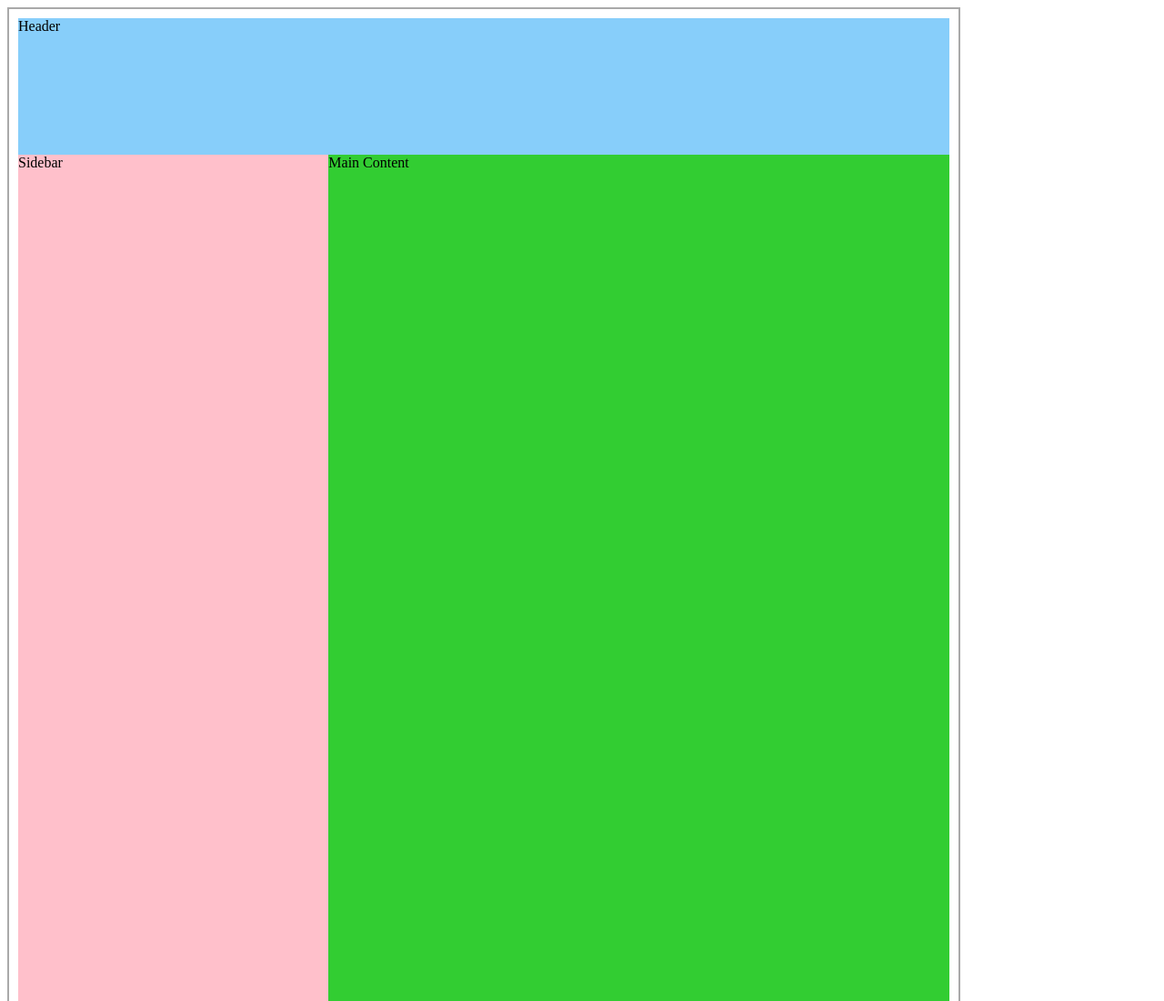
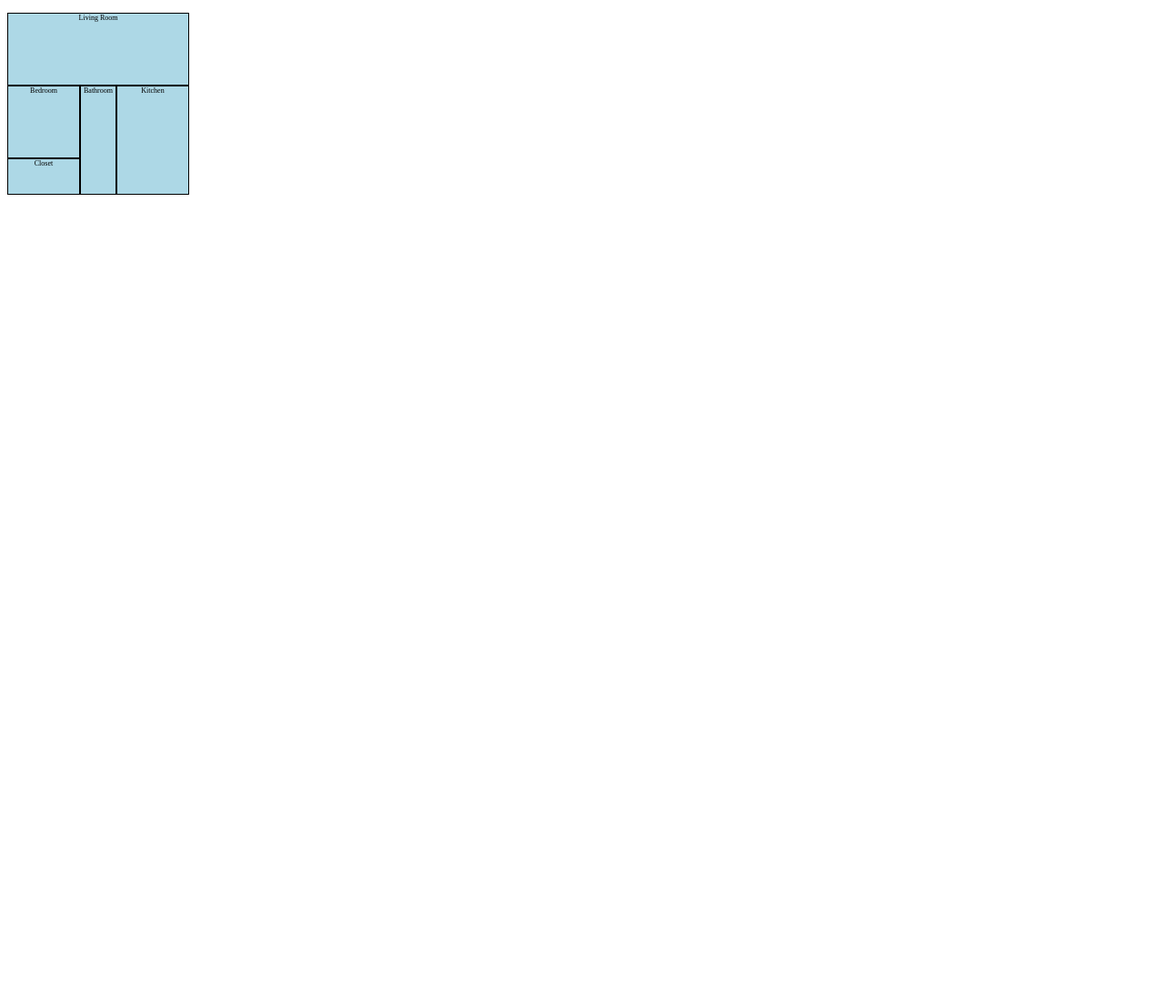
Before and after one commit to atleastonebearplease/code-library, a plain HTML site: page HTML-CSS/experiment-with-css-grid/index.html in a window 1280 px wide. Shown: the top 1100 px of the page at 91% size. Drawn offline with Linux system fonts and the light colour scheme.

Commit message:
feat: Add house layout using grid

```diff
--- a/HTML-CSS/experiment-with-css-grid/index.html
+++ b/HTML-CSS/experiment-with-css-grid/index.html
@@ -8,9 +8,11 @@
 </head>
 <body>
     <div class="container">
-        <div class="side-bar">Sidebar</div>
-        <div class="main-content">Main Content</div>
-        <div class="header">Header</div>
+        <div class="room" id="living-room">Living Room</div>
+        <div class="room" id="kitchen">Kitchen</div>
+        <div class="room" id="bedroom">Bedroom</div>
+        <div class="room" id="bathroom">Bathroom</div>
+        <div class="room" id="closet">Closet</div>
     </div>
 </body>
 </html>
--- a/HTML-CSS/experiment-with-css-grid/styles.css
+++ b/HTML-CSS/experiment-with-css-grid/styles.css
@@ -15,26 +15,46 @@ body {
 }
 
 .container {
-    width: 80%;
-    height: 80%;
-    border: 2px solid darkgray;
-    padding: 10px;
-    display: grid;
-    grid-template: 150px 1fr / [start]1fr[middle]2fr[end];
-    grid-template-areas: "top top" "side main";
+    display: inline-grid;
+    grid-template: 40px 40px 40px 40px 40px / 40px 40px 40px 40px 40px;
+    background-color: lightblue;
 }
 
-.header {
-    background-color: lightskyblue;
-    grid-area: top;
-    position: sticky;
-    top: 0;
+.room {
+    border: 1px solid;
+    font-size: 50%;
+    text-align: center;
 }
 
-.side-bar {
-    background-color: pink;
+#living-room {
+    grid-column-start: 1;
+    grid-column-end: 6;
+    grid-row-start: 1;
+    grid-row-end: 3;
 }
 
-.main-content {
-    background-color: limegreen;
+#kitchen {
+    grid-column: 4 / 6;
+    grid-row: 3 / 6;
 }
+
+#bedroom {
+    grid-column-start: 1;
+    grid-column-end: 3;
+    grid-row-start: 3;
+    grid-row-end: 5;
+}
+
+#bathroom {
+    grid-column-start: 3;
+    grid-column-end: 4;
+    grid-row-start: 3;
+    grid-row-end: 6;
+}
+
+#closet {
+  grid-column-start: 1;
+  grid-column-end: 3;
+  grid-row-start: 5;
+  grid-row-end: 6;
+}
```
